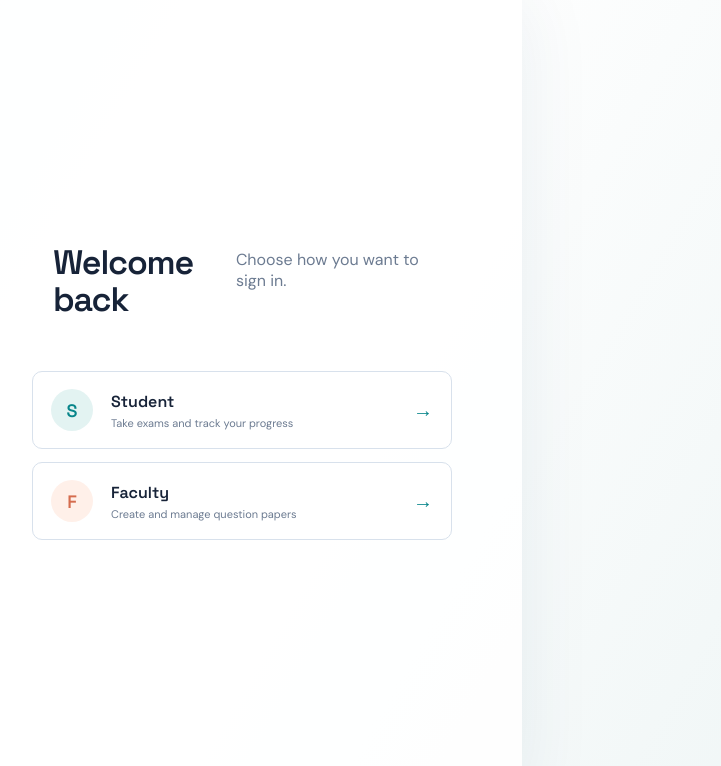
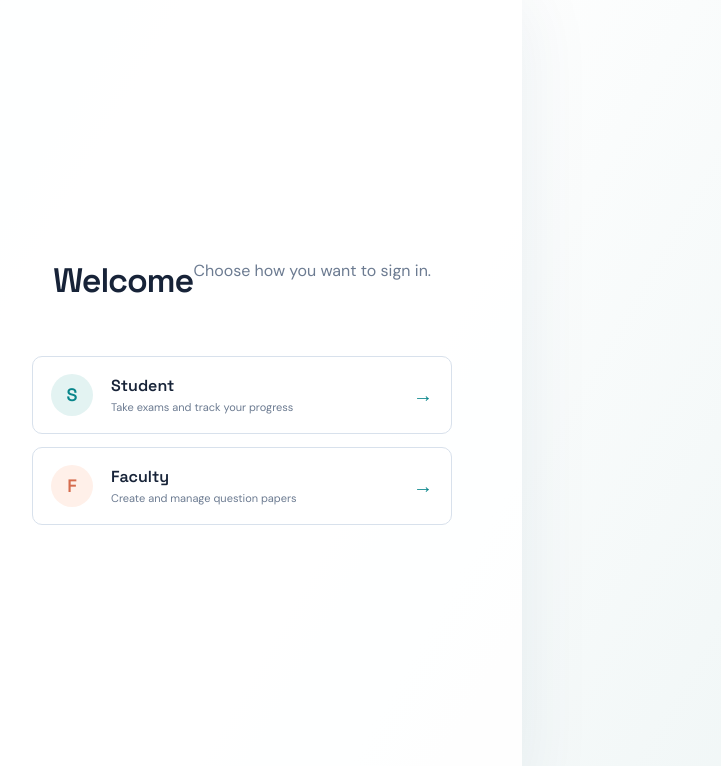
Before and after one commit to NithinThotapalli/MockTest, a website: page index.html in a window 1280 px wide. Shown: the whole page, without its empty margins (398-1119 px from the left). Drawn offline with Linux system fonts and the light colour scheme.

```diff
--- a/index.html
+++ b/index.html
@@ -17,7 +17,7 @@
 
 
         <section id="role-choice" class="role-choice">
-          <div class="panel-heading"><h1>Welcome back</h1><p>Choose how you want to sign in.</p></div>
+          <div class="panel-heading"><h1>Welcome</h1><p>Choose how you want to sign in.</p></div>
           <div class="role-cards">
             <button class="role-card" data-role="student" type="button"><span class="role-icon">S</span><span><strong>Student</strong><small>Take exams and track your progress</small></span><span class="role-arrow">→</span></button>
             <button class="role-card" data-role="teacher" type="button"><span class="role-icon faculty-icon">F</span><span><strong>Faculty</strong><small>Create and manage question papers</small></span><span class="role-arrow">→</span></button>
```
